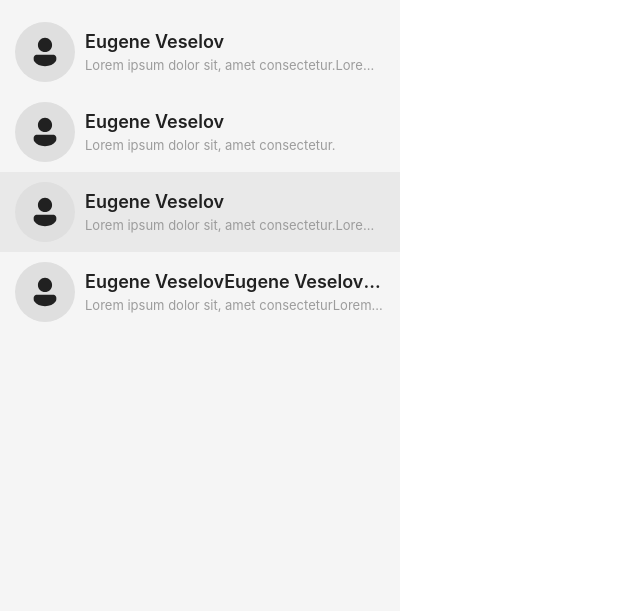
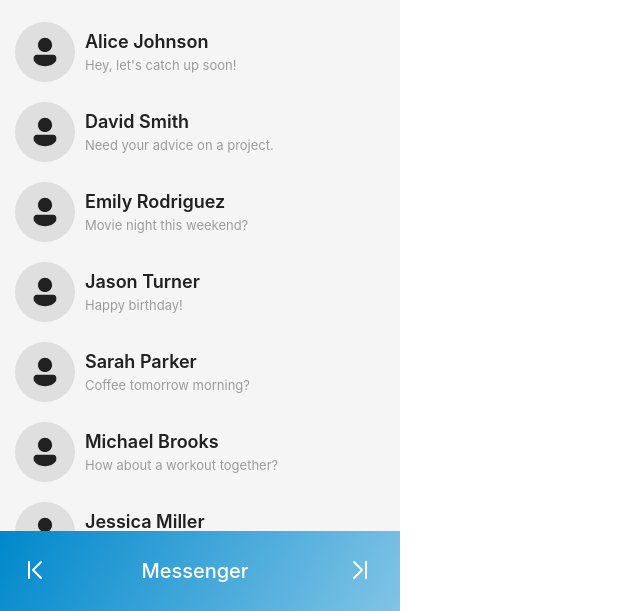
Before and after one commit to adzip-nyx/messenger, an Electron app: page web/index.html in a window 800 px wide. Shown: the part 189-800 px from the top of the page, without its empty margins (0-640 px from the left). Drawn offline with Linux system fonts and the light colour scheme.

Commit message:
Добавляет секцию смены  мессенджера

```diff
--- a/web/index.html
+++ b/web/index.html
@@ -9,50 +9,96 @@
 <body class="page__body">
     <main class="app">
         <aside class="sidebar">
-            <div class="header">
+            <section class="header">
                 <div class="header__heading">
                     <h1 class="header__heading--title">Чаты</h1>
                     <div class="header__heading--add">
-                        <img class="header__heading--add-img" src="./assets/icons/chat-add.svg" alt="+">
+                        <img class="header__heading--add-img" src="./assets/icons/sidebar/chat-add.svg" alt="+">
                     </div>
                 </div>
                 <input class="header__search" placeholder="Поиск" type="text">
                 <div class="actions">
                     <div class="actions__action">
-                        <div class="actions__action--icon"><img class="actions__action--icon-img" src="./assets/icons/actions/call.svg" alt="Call"></div>
+                        <div class="actions__action--icon"><img class="actions__action--icon-img" src="./assets/icons/sidebar/actions/call.svg" alt="Call"></div>
                     </div>
                     <div class="actions__action">
-                        <div class="actions__action--icon"><img class="actions__action--icon-img" src="./assets/icons/actions/video-call.svg" alt="Video call"></div>
+                        <div class="actions__action--icon"><img class="actions__action--icon-img" src="./assets/icons/sidebar/actions/video-call.svg" alt="Video call"></div>
                     </div>
                 </div>
-            </div>
-            <div class="main">
+            </section>
+            <section class="main">
                 <ul class="chats">
                     <li class="chats__item">
-                        <img class="chats__item--image" src="./assets/icons/person.svg" alt="Person">
-                        <p class="chats__item--name">Eugene Veselov</p>
-                        <p class="chats__item--message">Lorem ipsum dolor sit, amet consectetur.Lorem ipsum dolor sit, amet consectetur.Lorem ipsum dolor sit, amet consectetur.</p>
+                        <img class="chats__item--image" src="./assets/icons/sidebar/person.svg" alt="Person">
+                        <p class="chats__item--name">Alice Johnson</p>
+                        <p class="chats__item--message">Hey, let's catch up soon!</p>
                     </li>
                     <li class="chats__item">
-                        <img class="chats__item--image" src="./assets/icons/person.svg" alt="Person">
-                        <p class="chats__item--name">Eugene Veselov</p>
-                        <p class="chats__item--message">Lorem ipsum dolor sit, amet consectetur.</p>
-                    </li>
-                    <li class="chats__item chats__item--select">
-                        <img class="chats__item--image" src="./assets/icons/person.svg" alt="Person">
-                        <p class="chats__item--name">Eugene Veselov</p>
-                        <p class="chats__item--message">Lorem ipsum dolor sit, amet consectetur.Lorem ipsum dolor sit, amet consectetur.</p>
+                        <img class="chats__item--image" src="./assets/icons/sidebar/person.svg" alt="Person">
+                        <p class="chats__item--name">David Smith</p>
+                        <p class="chats__item--message">Need your advice on a project.</p>
                     </li>
                     <li class="chats__item">
-                        <img class="chats__item--image" src="./assets/icons/person.svg" alt="Person">
-                        <p class="chats__item--name">Eugene VeselovEugene VeselovEugene VeselovEugene VeselovEugene VeselovEugene VeselovEugene VeselovEugene Veselov</p>
-                        <p class="chats__item--message">Lorem ipsum dolor sit, amet consecteturLorem ipsum dolor sit, amet consectetur.Lorem ipsum dolor sit, amet consectetur.Lorem ipsum dolor sit, amet consectetur.Lorem ipsum dolor sit, amet consectetur.Lorem ipsum dolor sit, amet consectetur.Lorem ipsum dolor sit, amet consectetur.Lorem ipsum dolor sit, amet consectetur.Lorem ipsum dolor sit, amet consectetur.Lorem ipsum dolor sit, amet consectetur.Lorem ipsum dolor sit, amet consectetur.Lorem ipsum dolor sit, amet consectetur..</p>
+                        <img class="chats__item--image" src="./assets/icons/sidebar/person.svg" alt="Person">
+                        <p class="chats__item--name">Emily Rodriguez</p>
+                        <p class="chats__item--message">Movie night this weekend?</p>
+                    </li>
+                    <li class="chats__item">
+                        <img class="chats__item--image" src="./assets/icons/sidebar/person.svg" alt="Person">
+                        <p class="chats__item--name">Jason Turner</p>
+                        <p class="chats__item--message">Happy birthday!</p>
+                    </li>
+                    <li class="chats__item">
+                        <img class="chats__item--image" src="./assets/icons/sidebar/person.svg" alt="Person">
+                        <p class="chats__item--name">Sarah Parker</p>
+                        <p class="chats__item--message">Coffee tomorrow morning?</p>
+                    </li>
+                    <li class="chats__item">
+                        <img class="chats__item--image" src="./assets/icons/sidebar/person.svg" alt="Person">
+                        <p class="chats__item--name">Michael Brooks</p>
+                        <p class="chats__item--message">How about a workout together?</p>
+                    </li>
+                    <li class="chats__item">
+                        <img class="chats__item--image" src="./assets/icons/sidebar/person.svg" alt="Person">
+                        <p class="chats__item--name">Jessica Miller</p>
+                        <p class="chats__item--message">Remember our road trip?</p>
+                    </li>
+                    <li class="chats__item">
+                        <img class="chats__item--image" src="./assets/icons/sidebar/person.svg" alt="Person">
+                        <p class="chats__item--name">Brian Taylor</p>
+                        <p class="chats__item--message">Let's plan a dinner date.</p>
+                    </li>
+                    <li class="chats__item">
+                        <img class="chats__item--image" src="./assets/icons/sidebar/person.svg" alt="Person">
+                        <p class="chats__item--name">Olivia White</p>
+                        <p class="chats__item--message">Miss you! Let's chat.</p>
+                    </li>
+                    <li class="chats__item">
+                        <img class="chats__item--image" src="./assets/icons/sidebar/person.svg" alt="Person">
+                        <p class="chats__item--name">Daniel Carter</p>
+                        <p class="chats__item--message">Got tickets for the concert.</p>
+                    </li>
+                    <li class="chats__item">
+                        <img class="chats__item--image" src="./assets/icons/sidebar/person.svg" alt="Person">
+                        <p class="chats__item--name">Megan Davis</p>
+                        <p class="chats__item--message">Game night on Saturday?</p>
+                    </li>
+                    <li class="chats__item">
+                        <img class="chats__item--image" src="./assets/icons/sidebar/person.svg" alt="Person">
+                        <p class="chats__item--name">Christopher Hall</p>
+                        <p class="chats__item--message">Working late, need motivation.</p>
                     </li>
                 </ul>
-            </div>
-            <div class="footer">
-
-            </div>
+            </section>
+            <section class="change-messenger">
+                <button class="change-messenger__button">
+                    <img class="change-messenger__button--next change-messenger__button--arrow" src="./assets/icons/sidebar/arrow-left.svg" alt="next">
+                </button>
+                <p class="change-messenger__current">Messenger</p>
+                <button class="change-messenger__button">
+                    <img class="change-messenger__button--next messenger__button--arrow" src="./assets/icons/sidebar/arrow-right.svg" alt="prev">
+                </button>
+            </section>
         </aside>
         <div class="workspace">
 
--- a/web/styles/blocks/sidebar.css
+++ b/web/styles/blocks/sidebar.css
@@ -1,8 +1,11 @@
 .sidebar {
     position: relative;
     background-color: var(--bg-sidebar);
-    height: 100%;
     width: 400px;
+    display: grid;
+    grid-template-rows: auto 1fr auto;
+    grid-template-columns: 100%;
+    height: 100vh;
 }
 
 .header {
@@ -106,9 +109,22 @@
 
 
 .main {
-
+    overflow-y: scroll;
 }
 
+::-webkit-scrollbar {
+    width: 5px; /* Ширина скроллбара */
+}
+
+::-webkit-scrollbar-thumb {
+    background-color: var(--bg-secondary);
+    border-radius: 5px;
+}
+
+::-webkit-scrollbar-track {
+    background-color: var(--bg-sidebar);
+    border-radius: 5px;
+}
 
 .chats {
 
@@ -152,3 +168,32 @@
     white-space: nowrap;
     padding-right: 15px;
 }
+
+
+
+.change-messenger {
+    width: 100%;
+    height: 80px;
+    display: flex;
+    justify-content: space-between;
+    align-items: center;
+    padding: 18px;
+    background:linear-gradient(120deg, #0088cc, #81c4e6);
+}
+
+.change-messenger__current {
+    color: var(--text-invert);
+    font-size: 20px;
+    font-weight: 500;
+}
+
+.change-messenger__button {
+    border: none;
+    background-color: transparent;
+    cursor: pointer;
+    padding: 10px;
+}
+
+.change-messenger__button--arrow {
+
+}
--- a/web/styles/colors.css
+++ b/web/styles/colors.css
@@ -9,6 +9,7 @@
         --text-primary: #212121;
         --text-secondary: #9C9C9C;
         --text-placeholder: #B7B7B7;
+        --text-invert: #fff;
     }
 }
 
```
Also changed, not shown: web/assets/icons/sidebar/actions/call.svg (renamed from web/assets/icons/actions/call.svg), web/assets/icons/sidebar/actions/video-call.svg (renamed from web/assets/icons/actions/video-call.svg), web/assets/icons/sidebar/arrow-left.svg (added), web/assets/icons/sidebar/arrow-right.svg (added), web/assets/icons/sidebar/chat-add.svg (renamed from web/assets/icons/chat-add.svg), web/assets/icons/sidebar/person.svg (renamed from web/assets/icons/person.svg).
